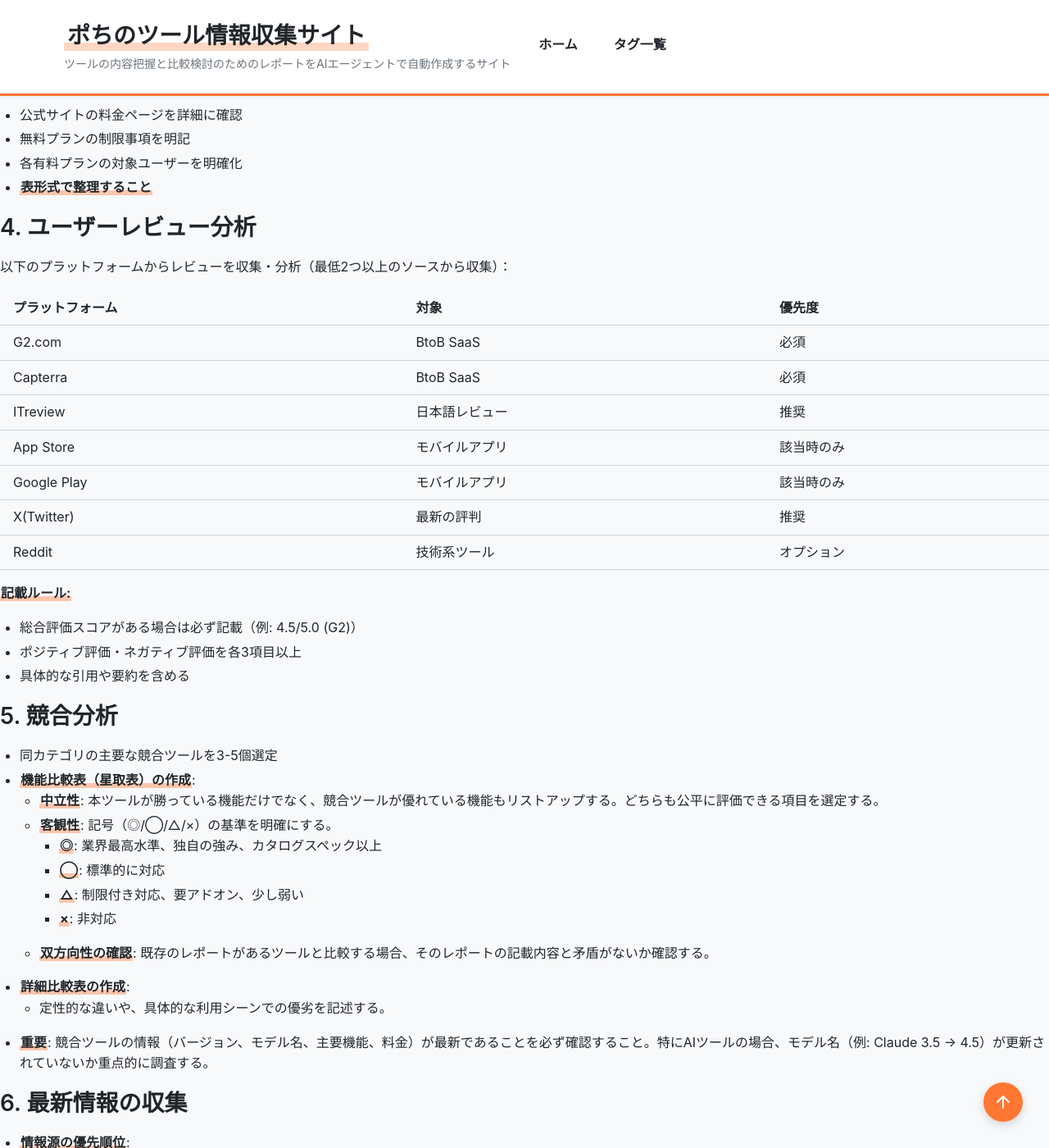
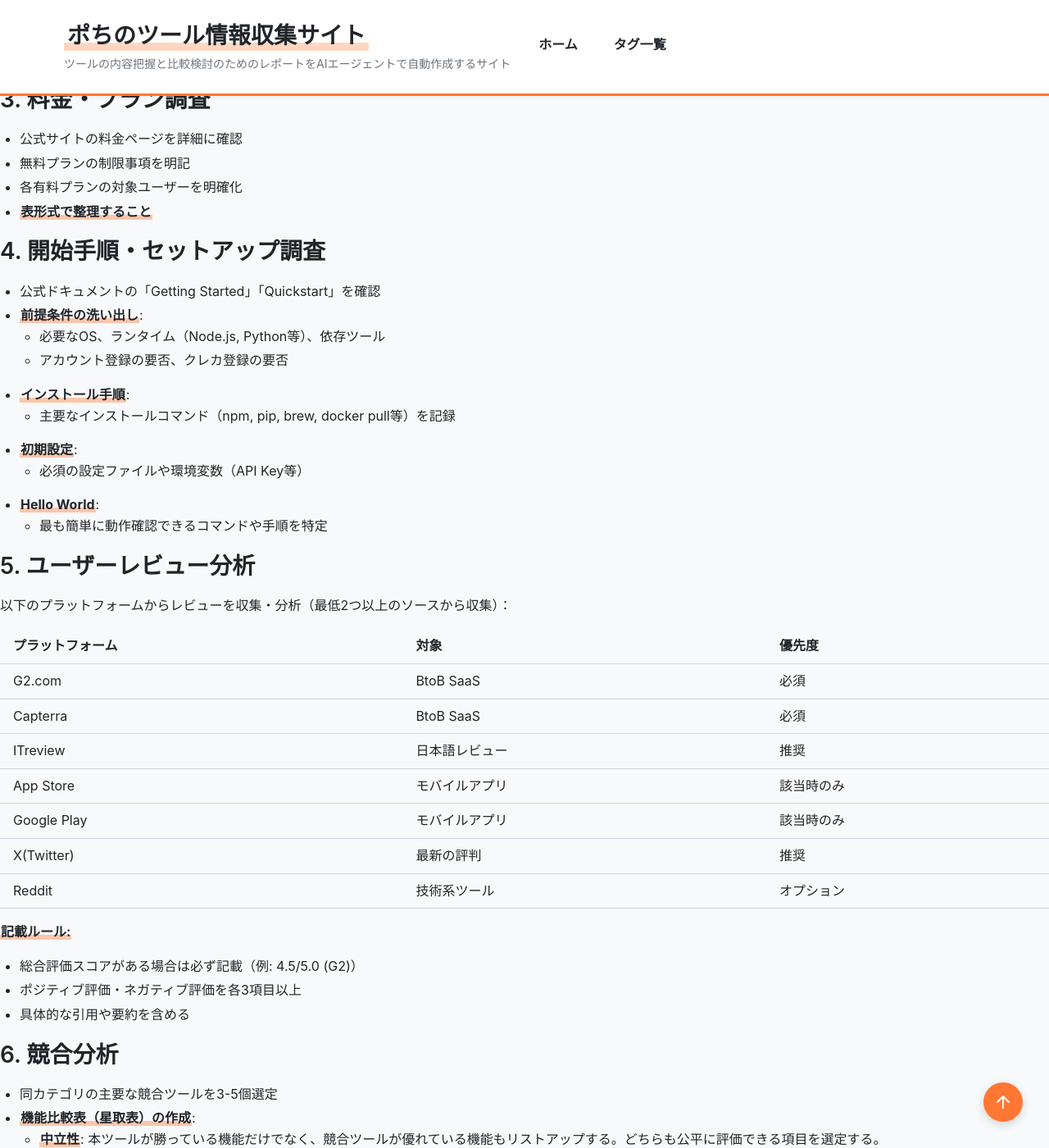
Before and after one commit to aegisfleet/tool-survey-report, a Jekyll site: the page built from task-report-create-or-update.md, in a window 1280 px wide and 1400 px high, scrolled down 1656 px. Shown: the whole window at 82% size. Built offline with Jekyll 4.4.1, drawn with Linux system fonts in a browser that asks for light colours; our own code applies the rules of GitHub Pages for plain Markdown files; some of the changed text lies outside the part shown.

Commit message:
docs: タスクレポートの作成・更新プロセスとテンプレートを更新

```diff
--- a/task-report-create-or-update.md
+++ b/task-report-create-or-update.md
@@ -19,16 +19,17 @@
 
 ### 優先調査項目（可能な限り詳細に記載）
 
-5. **ユーザーレビュー**: 2つ以上のソースから収集
-6. **類似ツール比較**: 3つ以上のツールと比較
-7. **直近のアップデート情報**: 6ヶ月以内の更新
+5. **開始手順**: 導入方法、初期設定
+6. **ユーザーレビュー**: 2つ以上のソースから収集
+7. **類似ツール比較**: 3つ以上のツールと比較
+8. **直近のアップデート情報**: 6ヶ月以内の更新
 
 ### 補足調査項目
 
-8. **導入実績**: 具体的な企業名
-9. **サポート体制**: ドキュメント、コミュニティ、公式サポート
-10. **エコシステムと連携**: API、外部連携、技術スタックとの相性
-11. **ベストプラクティス**: 効果的な活用法と陥りやすい罠
+9. **導入実績**: 具体的な企業名
+10. **サポート体制**: ドキュメント、コミュニティ、公式サポート
+11. **エコシステムと連携**: API、外部連携、技術スタックとの相性
+12. **ベストプラクティス**: 効果的な活用法と陥りやすい罠
 
 ## 調査手順
 
@@ -60,7 +61,20 @@
 - 各有料プランの対象ユーザーを明確化
 - **表形式で整理すること**
 
-### 4. ユーザーレビュー分析
+### 4. 開始手順・セットアップ調査
+
+- 公式ドキュメントの「Getting Started」「Quickstart」を確認
+- **前提条件の洗い出し**:
+  - 必要なOS、ランタイム（Node.js, Python等）、依存ツール
+  - アカウント登録の要否、クレカ登録の要否
+- **インストール手順**:
+  - 主要なインストールコマンド（npm, pip, brew, docker pull等）を記録
+- **初期設定**:
+  - 必須の設定ファイルや環境変数（API Key等）
+- **Hello World**:
+  - 最も簡単に動作確認できるコマンドや手順を特定
+
+### 5. ユーザーレビュー分析
 
 以下のプラットフォームからレビューを収集・分析（最低2つ以上のソースから収集）：
 
```
Also changed, not shown: other parts of task-report-create-or-update.md (+7 -7 lines), templates/template.md (+38 -17 lines).
